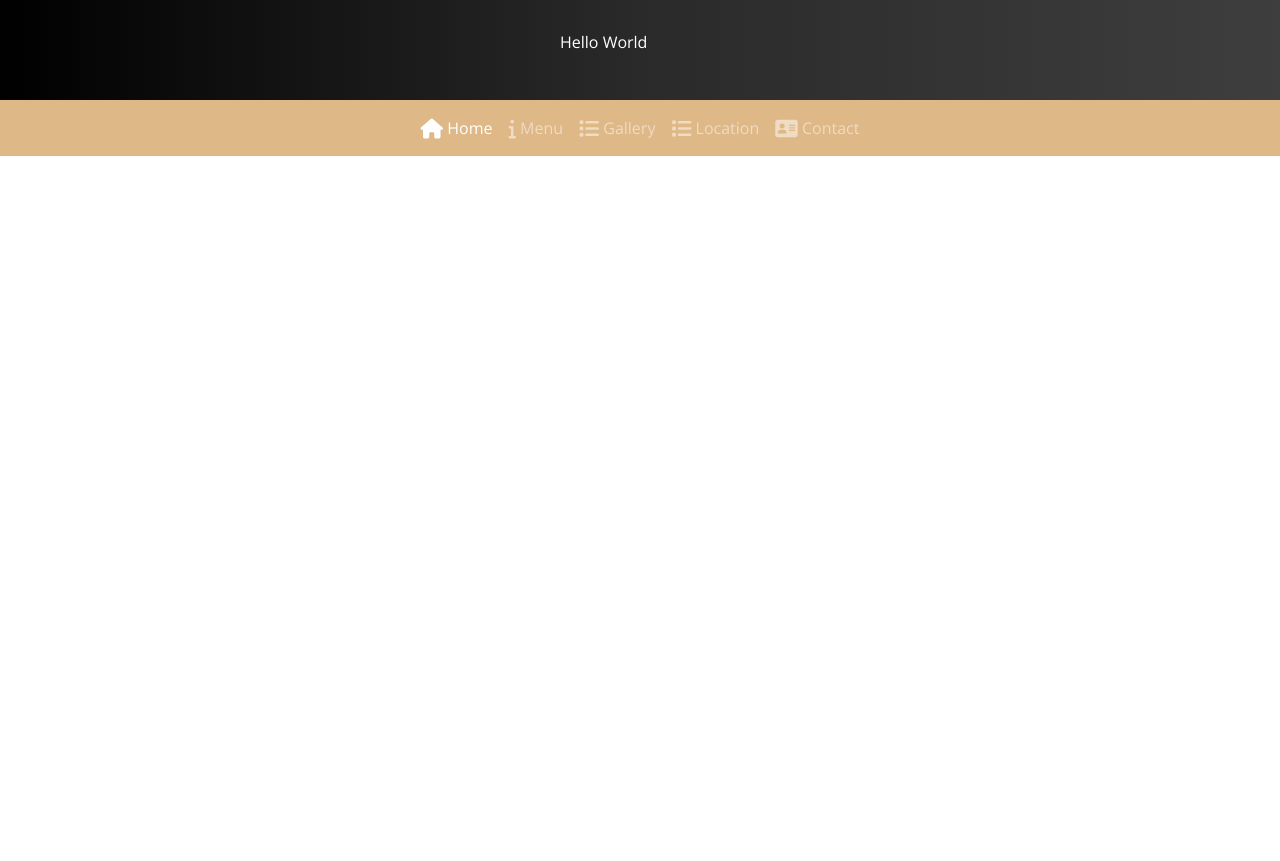
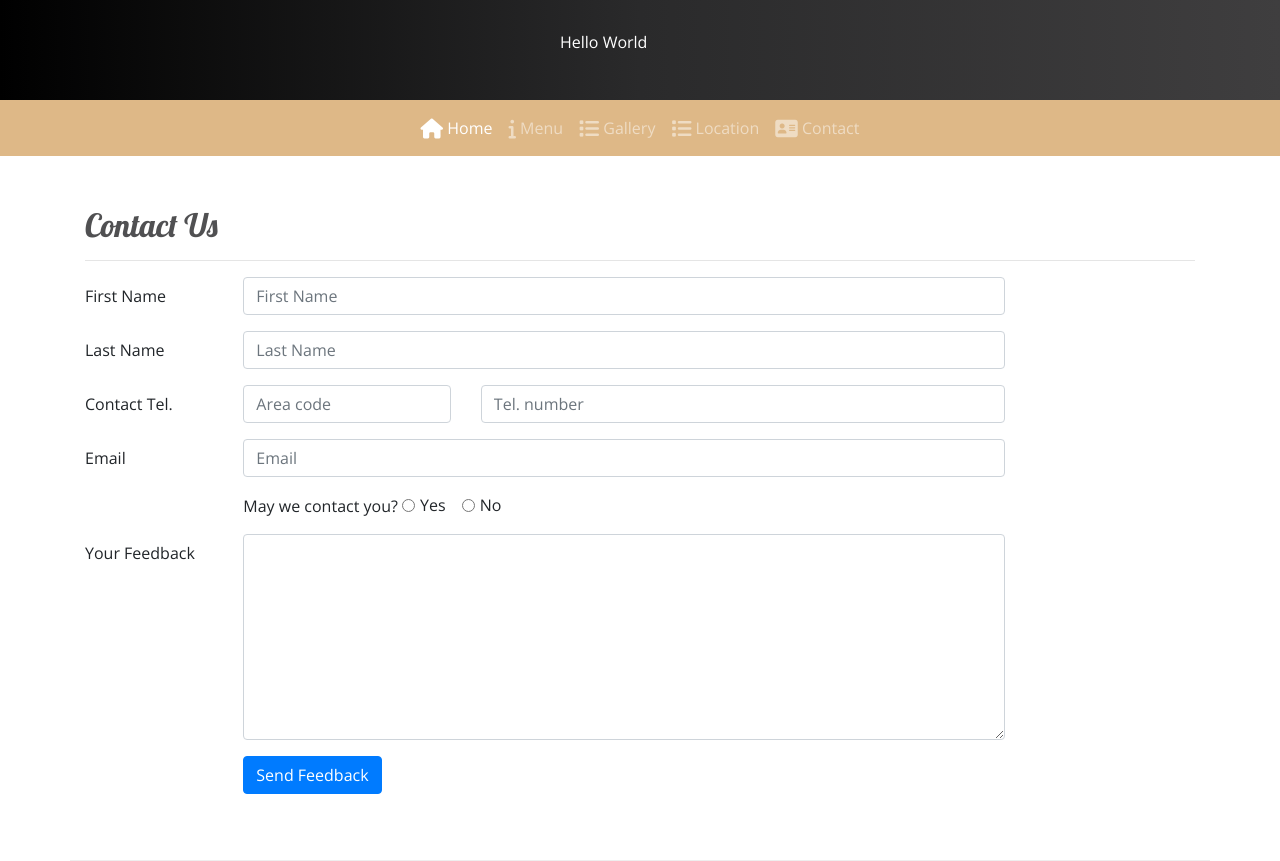
Before and after one commit to jnewton25/MosEisley, a website: page contact.html in a window 1280 px wide. Before the commit the page ends 800 px from the top, so only its background shows below. Drawn offline with nearby package versions, Linux system fonts and the light colour scheme.

Commit message:
Contact update & Nav fix

```diff
--- a/contact.html
+++ b/contact.html
@@ -77,6 +77,144 @@
 			</div>
 		</nav>
 
+		<div class="container">
+			<div class="row row-content">
+				<div class="col-12">
+					<h2>Contact Us</h2>
+					<hr />
+				</div>
+				<div class="col-md-10">
+					<form>
+						<div class="form-group row">
+							<label
+								for="firstName"
+								class="col-md-2 col-form-label"
+								>First Name</label
+							>
+							<div class="col-md-10">
+								<input
+									type="text"
+									class="form-control"
+									id="firstName"
+									name="firstName"
+									placeholder="First Name"
+								/>
+							</div>
+						</div>
+						<div class="form-group row">
+							<label
+								for="lastName"
+								class="col-md-2 col-form-label"
+								>Last Name</label
+							>
+							<div class="col-md-10">
+								<input
+									type="text"
+									class="form-control"
+									id="lastName"
+									name="lastName"
+									placeholder="Last Name"
+								/>
+							</div>
+						</div>
+						<div class="form-group row">
+							<label
+								for="areaCode"
+								class="col-md-2 col-form-label"
+								>Contact Tel.</label
+							>
+							<div class="col-5 col-md-3">
+								<input
+									type="tel"
+									class="form-control"
+									id="areaCode"
+									name="areaCode"
+									placeholder="Area code"
+								/>
+							</div>
+							<div class="col-7">
+								<input
+									type="tel"
+									class="form-control"
+									name="telNum"
+									placeholder="Tel. number"
+								/>
+							</div>
+						</div>
+						<div class="form-group row">
+							<label for="email" class="col-md-2 col-form-label"
+								>Email</label
+							>
+							<div class="col-md-10">
+								<input
+									type="email"
+									class="form-control"
+									id="email"
+									name="email"
+									placeholder="Email"
+								/>
+							</div>
+						</div>
+						<div class="form-group row">
+							<div class="col offset-md-2">
+								May we contact you?
+								<div class="form-check form-check-inline">
+									<input
+										type="radio"
+										class="form-check-input"
+										id="contactYes"
+										name="contactRadios"
+										value="yes"
+									/>
+									<label
+										for="contactYes"
+										class="form-check-label"
+										>Yes</label
+									>
+								</div>
+								<div class="form-check form-check-inline">
+									<input
+										type="radio"
+										class="form-check-input"
+										id="contactNo"
+										name="contactRadios"
+										value="no"
+									/>
+									<label
+										for="contactNo"
+										class="form-check-label"
+										>No</label
+									>
+								</div>
+							</div>
+						</div>
+						<div class="form-group row">
+							<label
+								for="feedback"
+								class="col-md-2 col-form-label"
+								>Your Feedback</label
+							>
+							<div class="col-md-10">
+								<textarea
+									class="form-control"
+									id="feedback"
+									name="feedback"
+									rows="8"
+								></textarea>
+							</div>
+						</div>
+						<div class="form-group row">
+							<div class="offset-md-2 col-md-10">
+								<button type="submit" class="btn btn-primary">
+									Send Feedback
+								</button>
+							</div>
+						</div>
+					</form>
+				</div>
+			</div>
+		</div>
+
 		<footer></footer>
 
 		<!-- jQuery must come first, then Popper.js, then the Bootstrap JavaScript plugins.-->
--- a/css/styles.css
+++ b/css/styles.css
@@ -9,7 +9,7 @@ h3 {
 }
 
 h2 {
-	color: #3046c5;
+	color: #505052;
 }
 
 header h2 {
```
Also changed, not shown: index.html (+1 -1 lines).
